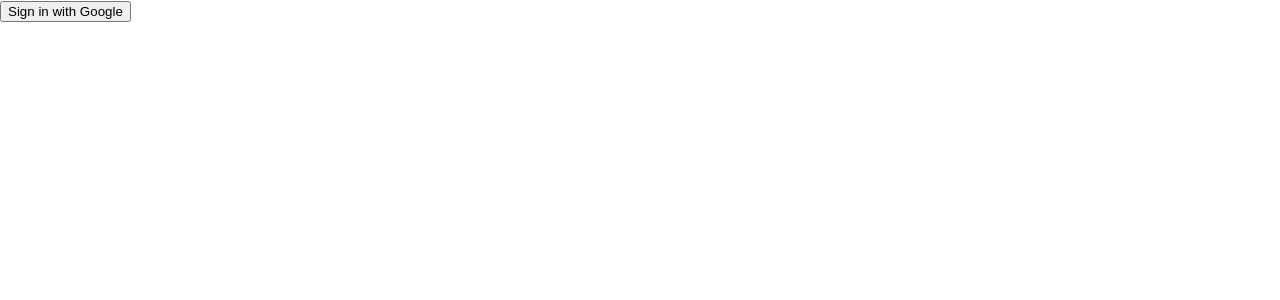
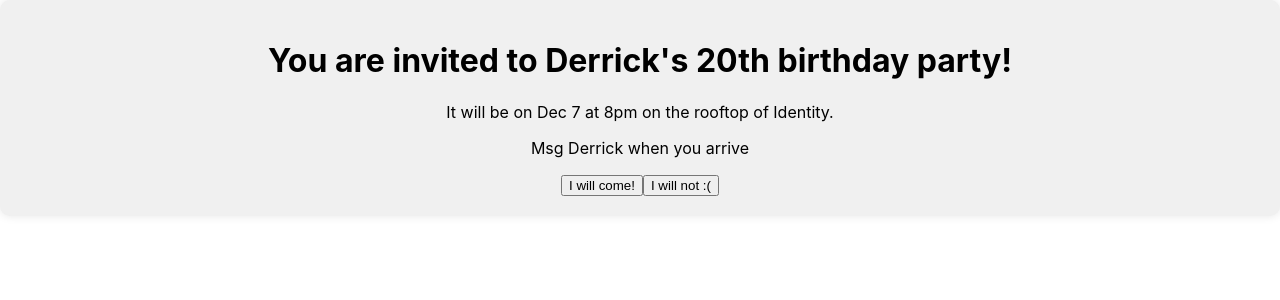
Before and after one commit to Zeebradoom/birthday2023, a React (Create React App) app: page /welcome in a window 1280 px wide. Shown: the top 300 px of the page. Built offline with nearby package versions, Linux system fonts and the light colour scheme.

Commit message:
changed so it auths now and added new pages

```diff
--- a/package.json
+++ b/package.json
@@ -9,6 +9,7 @@
     "@testing-library/user-event": "^13.5.0",
     "react": "^18.2.0",
     "react-dom": "^18.2.0",
+    "react-router-dom": "^6.20.0",
     "react-scripts": "5.0.1",
     "web-vitals": "^2.1.4"
   },
--- a/src/App.js
+++ b/src/App.js
@@ -1,25 +1,19 @@
 import logo from "./logo.svg";
 import "./App.css";
-
-import { createClient } from "@supabase/supabase-js";
-
-const supabaseUrl = process.env.REACT_APP_SUPABASE_URL;
-const supabaseAnonKey = process.env.REACT_APP_SUPABASE_ANON_KEY;
-const supabase = createClient(supabaseUrl, supabaseAnonKey);
+import { BrowserRouter as Router, Routes, Route } from "react-router-dom";
+import Login from "./login";
+import Welcome from "./welcome";
+import Unauthorized from "./unauthorized";
 
 function App() {
-  const signInWithGoogle = async () => {
-    const { error } = await supabase.auth.signInWithOAuth({
-      provider: "google",
-    });
-
-    if (error) console.error("Error logging in:", error);
-  };
-
   return (
-    <div>
-      <button onClick={signInWithGoogle}>Sign in with Google</button>
-    </div>
+    <Router>
+      <Routes>
+        <Route path="/" element={<Login />} />
+        <Route path="/welcome" element={<Welcome />} />
+        <Route path="/unauthorized" element={<Unauthorized />} />
+      </Routes>
+    </Router>
   );
 }
 
--- /dev/null
+++ b/src/login.js
@@ -0,0 +1,66 @@
+import { createClient } from "@supabase/supabase-js";
+import React, { useEffect } from "react";
+import { useNavigate } from "react-router-dom";
+
+const supabaseUrl = process.env.REACT_APP_SUPABASE_URL;
+const supabaseAnonKey = process.env.REACT_APP_SUPABASE_ANON_KEY;
+const supabase = createClient(supabaseUrl, supabaseAnonKey);
+
+function Login() {
+  const navigate = useNavigate();
+
+  const signInWithGoogle = async () => {
+    const { user, error } = await supabase.auth.signInWithOAuth({
+      provider: "google",
+      options: {
+        queryParams: {
+          access_type: "offline",
+          prompt: "consent",
+        },
+      },
+    });
+
+    if (user) {
+      console.log("User's email:", user.email);
+    }
+
+    if (error) console.error("Error logging in:", error);
+  };
+
+  async function isUserVerified() {
+    const {
+      data: { user },
+      error,
+    } = await supabase.auth.getUser();
+    if (error) {
+      console.log("Error fetching user: ", error);
+      return false;
+    }
+    const userEmail = user.email;
+    const verifiedUsers = [
+      "derrick_cui@berkeley.edu",
+      "bradley_tian@berkeley.edu",
+    ]; // Your verified users list
+    return verifiedUsers.includes(userEmail);
+  }
+
+  useEffect(() => {
+    // Check if user is signed in and verified
+    supabase.auth.onAuthStateChange(async (event, session) => {
+      const verified = await isUserVerified();
+      if (!verified) {
+        navigate("/unauthorized", {}); // Redirect to an unauthorized page
+      } else {
+        navigate("/welcome", {}); // Redirect to a welcome page
+      }
+    });
+  }, [navigate]);
+
+  return (
+    <div>
+      <button onClick={signInWithGoogle}>Sign in with Google</button>
+    </div>
+  );
+}
+
+export default Login;
--- /dev/null
+++ b/src/unauthorized.js
@@ -0,0 +1,15 @@
+import React from "react";
+
+const Unauthorized = () => {
+  return (
+    <div className="unauthorized-container">
+      <h1>Unauthorized</h1>
+      <p>
+        You are not authorized to access this page. You are ugly and I hate you.
+        My balls are itchy.
+      </p>
+    </div>
+  );
+};
+
+export default Unauthorized;
--- /dev/null
+++ b/src/welcome.js
@@ -0,0 +1,36 @@
+import React from "react";
+
+function Welcome() {
+  // Function to check if the user is verified
+  const styles = {
+    partyInvite: {
+      textAlign: "center",
+      padding: "20px",
+      backgroundColor: "#f0f0f0",
+      borderRadius: "10px",
+      boxShadow: "0px 0px 10px rgba(0, 0, 0, 0.1)",
+    },
+    header: {
+      color: "#333",
+      fontSize: "2em",
+      marginBottom: "10px",
+    },
+    // ... other styles
+  };
+
+  return (
+    <div style={styles.partyInvite}>
+      <div className="party-invite">
+        <h1>You are invited to Derrick's 20th birthday party!</h1>
+        <p>It will be on Dec 7 at 8pm on the rooftop of Identity.</p>
+        <p>Msg Derrick when you arrive</p>
+        {/* Include firework animations here */}
+
+        <button> I will come! </button>
+        <button> I will not :( </button>
+      </div>
+    </div>
+  );
+}
+
+export default Welcome;
```
Also changed, not shown: 1 other file (tests, documents, lock files or other folders).
